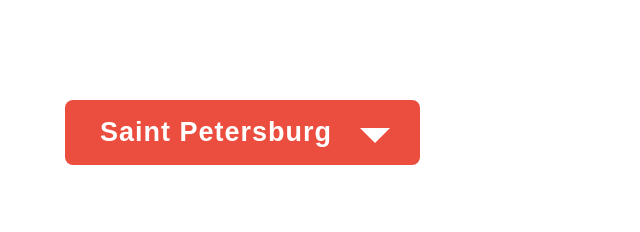
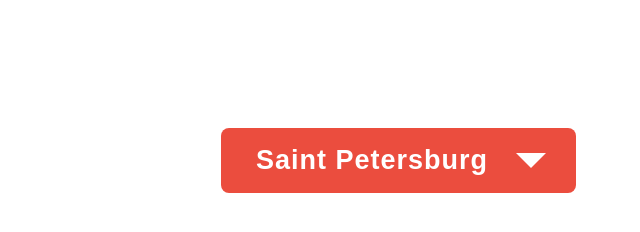
Before and after one commit to GraceeFlower/select-list, a plain HTML site: page index.html in a window 1280 px wide. Shown: the whole page, without its empty margins (35-675 px from the left). Drawn offline with Linux system fonts and the light colour scheme; a web font is replaced by a local one.

Commit message:
[WangMin] fix-2: change the classname wrapper to action-list

```diff
--- a/index.css
+++ b/index.css
@@ -3,8 +3,9 @@ body {
   padding: 0;
 }
 
-.wrapper {
-  padding: 100px;
+.action-list {
+  margin: 10% 20%;
+  padding: 0;
 }
 
 ul, li {
@@ -33,7 +34,8 @@ ul, li {
 
 .select-btn {
   position: absolute;
-  top: 28px;
+  display: inline-block;
+  top: 25px;
   right: 30px;
   width: 0;
   height: 0;
--- a/index.html
+++ b/index.html
@@ -8,7 +8,7 @@
   <link href="index.css" rel="stylesheet">
 </head>
 <body>
-  <div class="wrapper">
+  <div class="action-list">
     <div class="main-selection">
       <h1 class="select-title">Saint Petersburg</h1>
       <span class="select-btn"></span>
```
